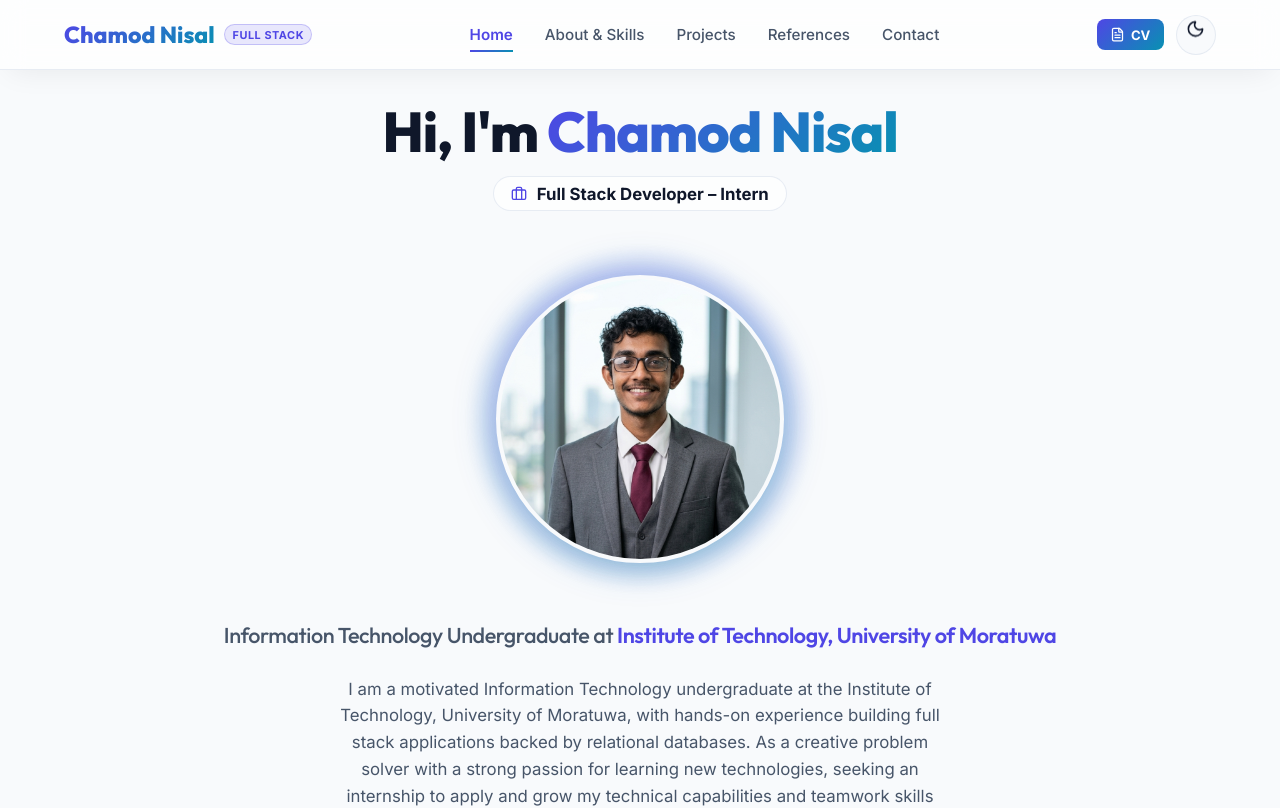
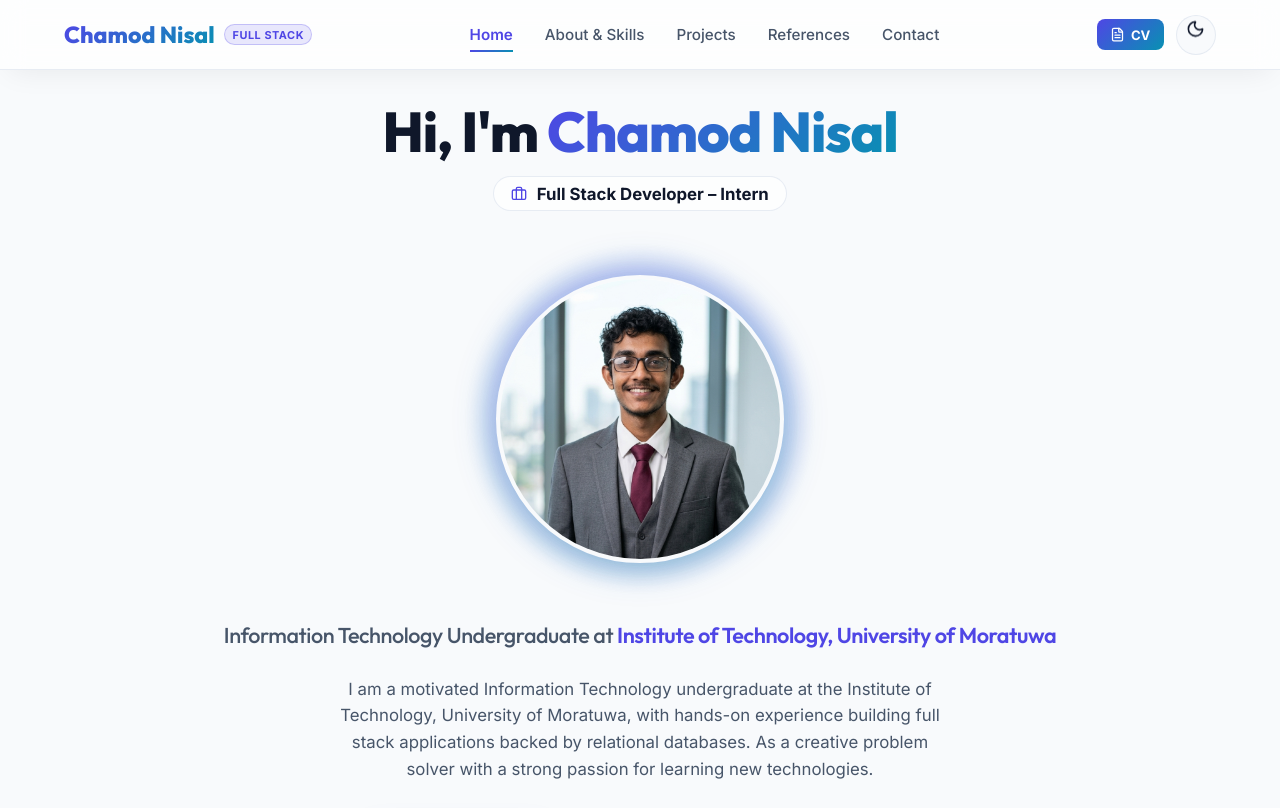
Before and after one commit to nisal73/My-portfolio, a React (Create React App) app: page / in a window 1280 px wide. Shown: the top 808 px of the page. Built offline with nearby package versions, Linux system fonts and the light colour scheme.

Commit message:
Update Professional Summary to exact requested wording

```diff
--- a/src/components/CvModal.js
+++ b/src/components/CvModal.js
@@ -62,7 +62,7 @@ const CvModal = ({ isOpen, onClose }) => {
           <section className="cv-section">
             <h3 className="cv-section-title">PROFESSIONAL SUMMARY</h3>
             <p className="cv-summary-text">
-              I am a motivated Information Technology undergraduate at the Institute of Technology, University of Moratuwa, with hands-on experience building full stack applications backed by relational databases. As a creative problem solver with a strong passion for learning new technologies, seeking an internship to apply and grow my technical capabilities and teamwork skills through practical industry experience.
+              I am a motivated Information Technology undergraduate at the Institute of Technology, University of Moratuwa, with hands-on experience building full stack applications backed by relational databases. As a creative problem solver with a strong passion for learning new technologies.
             </p>
           </section>
 
--- a/src/components/Home.js
+++ b/src/components/Home.js
@@ -90,8 +90,7 @@ const Home = () => {
           <p className="home-description">
             I am a motivated Information Technology undergraduate at the Institute of Technology, University of Moratuwa,
             with hands-on experience building full stack applications backed by relational databases. As a creative problem solver
-            with a strong passion for learning new technologies, seeking an internship to apply and grow my technical capabilities
-            and teamwork skills through practical industry experience.
+            with a strong passion for learning new technologies.
           </p>
 
           {/* Call to Actions */}
```
